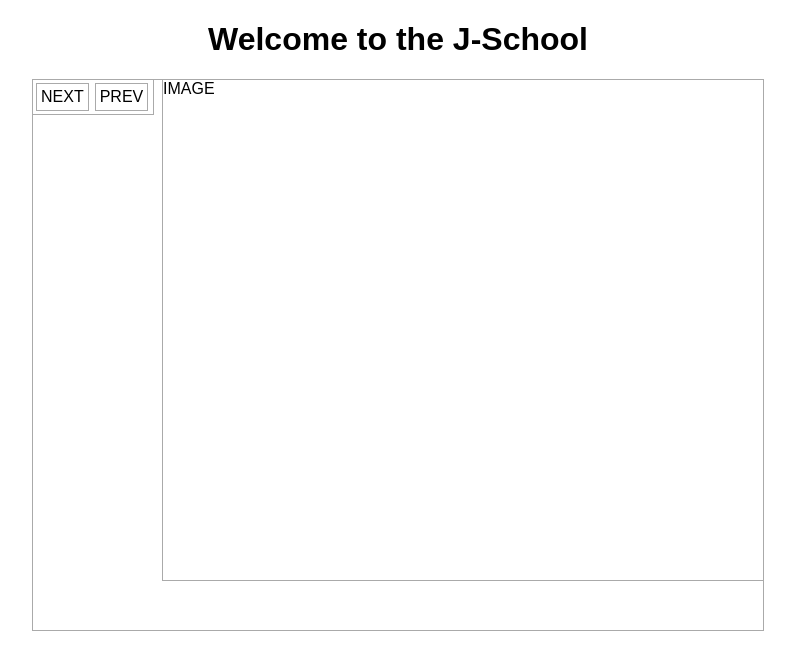
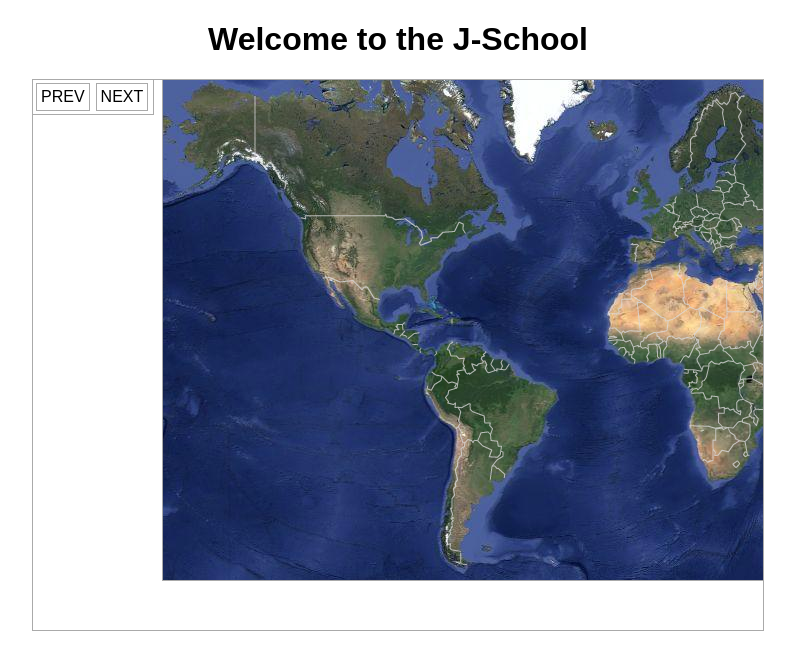
Before and after one commit to HarryStevens/slideshow, a plain HTML site: page index.html in a window 1280 px wide. Shown: the whole page, without its empty margins (242-1037 px from the left). Drawn offline with nearby package versions, Linux system fonts and the light colour scheme.

Commit message:
Wireframe set

```diff
--- a/index.html
+++ b/index.html
@@ -12,15 +12,15 @@
 		<h1>Welcome to the J-School</h1>
 		<div id="content-wrapper">
 			<div id="button-nav">
+				<div class="button prev">
+					PREV
+				</div>
 				<div class="button next">
 					NEXT
 				</div>
-				<div class="button prev">
-					PREV
-				</div>
 			</div>
 			<div id="image-wrapper">
-				IMAGE
+				<img src="images/shot_20.png" />
 			</div>
 		</div>
 
```
